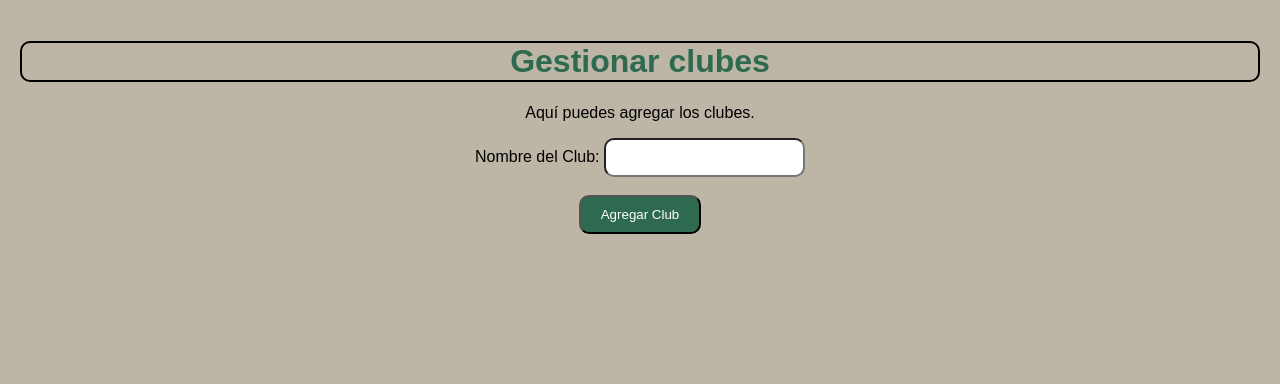
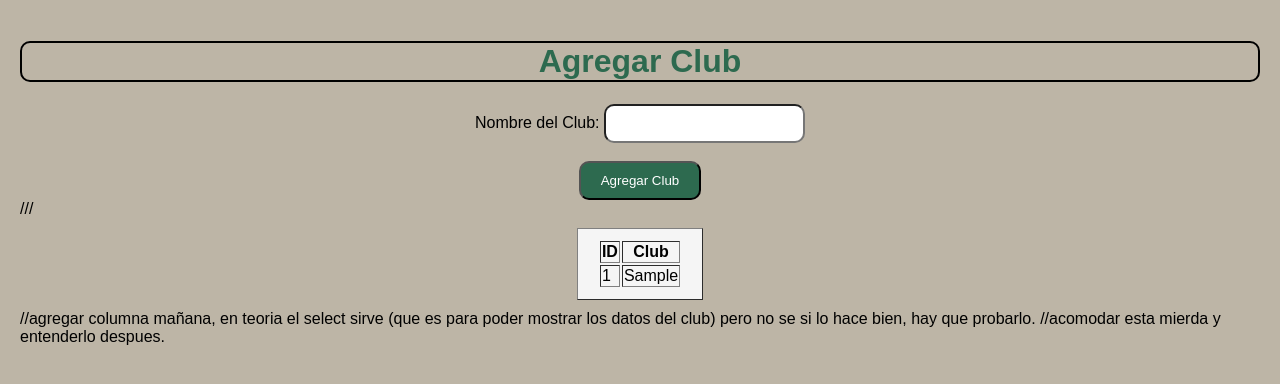
Before and after one commit to facundorochascanegatti/proyecto-final-3-mg, a PHP site: page /admin/gestionClubes.php in a window 1280 px wide. Shown: the top 384 px of the page. Run offline with PHP 8.4, Linux system fonts and the light colour scheme; tables that the repository leaves empty or names only in its code hold one stand-in row (values such as "Sample post").

Commit message:
protitpo crud

```diff
--- a/admin/gestionClubes.php
+++ b/admin/gestionClubes.php
@@ -1,19 +1,70 @@
+<?php
+if ($_SERVER["REQUEST_METHOD"] == "POST") {
+$conn = mysqli_connect("localhost", "root", "", "liga");
+
+$club = $_POST["nombreClub"];
+
+$sql = "INSERT INTO club (clubes)
+        VALUES ('$club')";
+
+mysqli_query($conn, $sql);
+
+}
+?>
+
 <!DOCTYPE html>
 <html lang="es">
 <head>
     <meta charset="UTF-8">
     <meta name="viewport" content="width=device-width, initial-scale=1.0">
-    <link href="../css/categoria.css" rel="stylesheet">
-    <title>Gestionar Categorías</title>
+    <link rel="stylesheet" href="../css/clubes.css">
+    <title>Agregar clubes</title>
 </head>
 <body>
-    <h1 class="tituloCategoria">Gestionar clubes</h1>
-    <p class="parrafoCategoria">Aquí puedes agregar los clubes.</p>
-    <form action="gestionarCategorias.php" method="post">
+    <h1 class="tituloClubes">Agregar Club</h1>
+    <form action="gestionClubes.php" method="post">
         <label for="nombreClub">Nombre del Club:</label>
         <input type="text" id="nombreClub" name="nombreClub" required><br><br>
         <input type="submit" value="Agregar Club">
     </form>
-
 </body>
 </html>
+<?php
+if ($_SERVER["REQUEST_METHOD"] == "POST") {
+$conn = mysqli_connect("localhost", "root", "", "liga");
+
+$sql = "SELECT clubes FROM club";
+$resultado = mysqli_query($conn, $sql);
+
+while ($fila = mysqli_fetch_assoc($resultado)) {
+}
+}
+?>
+
+
+
+///
+<?php
+$conn = mysqli_connect("localhost", "root", "", "liga");
+
+$sql = "SELECT * FROM club";
+$resultado = mysqli_query($conn, $sql);
+?>
+
+<table class="tablaClubes" border="1">
+    <tr>
+        <th>ID</th>
+        <th>Club</th>
+    </tr>
+
+    <?php
+    while ($fila = mysqli_fetch_assoc($resultado)) {
+        echo "<tr>";
+        echo "<td>" . $fila["id"] . "</td>";
+        echo "<td>" . $fila["clubes"] . "</td>";
+        echo "</tr>";
+    }
+    ?>
+</table>
+//agregar columna mañana, en teoria el select sirve (que es para poder mostrar los datos del club) pero no se si lo hace bien, hay que probarlo.
+//acomodar esta mierda y entenderlo despues.
--- /dev/null
+++ b/css/clubes.css
@@ -0,0 +1,62 @@
+body {
+    background-color: #BDB5A6;
+    font-family: 'montserrat', sans-serif;
+    margin: 0;
+    padding: 20px;
+
+
+}
+
+.tituloClubes {
+    text-align: center;
+    color: #2D6A4F;
+    font-family: 'montserrat', sans-serif;
+    border-radius: 10px;
+    border: 2px solid #000000;
+
+}
+
+.parrafoClubes {
+
+    text-align: center;
+    color: #000000;
+    font-family: 'montserrat', sans-serif;
+
+
+
+
+
+}
+
+input[type="submit"] {
+
+    border-radius: 10px;
+    background-color: #2D6A4F;
+    color: #fff;
+    border-color: #000000;
+    margin: auto;
+    display: block;
+    padding: 10px 20px;
+}
+
+form {
+
+    text-align: center;
+    border-radius: 10px;
+    font-family: 'montserrat', sans-serif;
+
+}
+
+form input[type="text"] {
+
+        border-radius: 10px;
+        padding: 10px;
+        background-color: #FFFFFF;
+}
+
+.tablaClubes {
+    margin: 10px auto;
+    background-color: #F5F5F5;
+    padding: 10px 20px;
+
+}
--- a/login/comprobanteLogin.php
+++ b/login/comprobanteLogin.php
@@ -14,9 +14,9 @@ if ($_SERVER["REQUEST_METHOD"] == "POST") {
         $_SESSION["usuario"] = $usuario;
 
         if ($usuario == "administrador") {
-            header("Location: indexadmin.php");
+            header("Location: ../admin/indexadmin.php");
         } else {
-            header("Location: index.php");
+            header("Location: ../index.php");
         }
         exit;
     } else {
```
